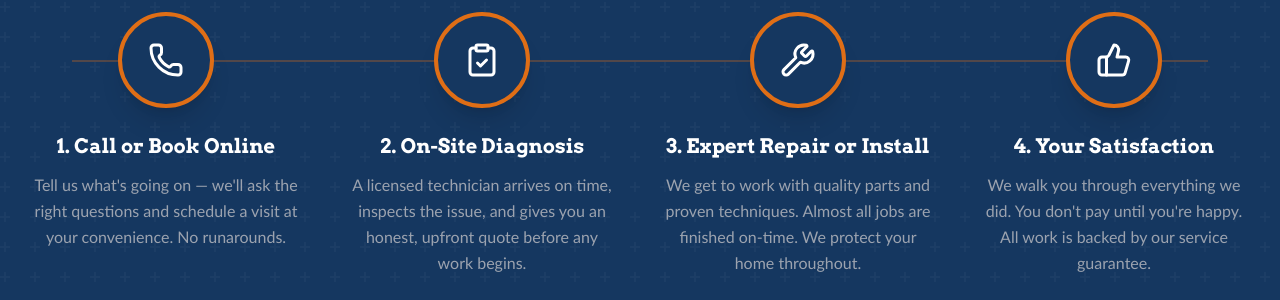
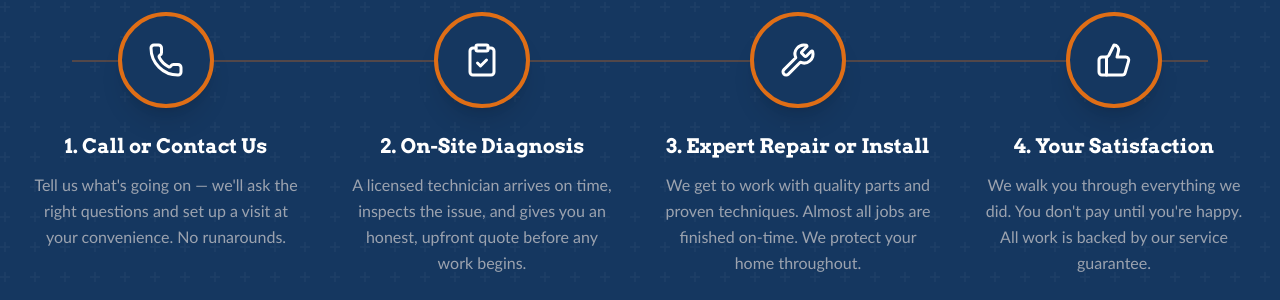
Before and after one commit to christianh0019/Aw-puma, a React (Vite) app: page / in a window 1280 px wide. Shown: the part 2360-2660 px from the top of the page. Built offline with nearby package versions, Linux system fonts and the light colour scheme.

Commit message:
Update all CTA buttons to say Get A Free Quote or Contact Us

```diff
--- a/components/Process.tsx
+++ b/components/Process.tsx
@@ -4,8 +4,8 @@ import { Phone, ClipboardCheck, Wrench, ThumbsUp } from 'lucide-react';
 const steps = [
   {
     icon: Phone,
-    title: "1. Call or Book Online",
-    desc: "Tell us what's going on — we'll ask the right questions and schedule a visit at your convenience. No runarounds."
+    title: "1. Call or Contact Us",
+    desc: "Tell us what's going on — we'll ask the right questions and set up a visit at your convenience. No runarounds."
   },
   {
     icon: ClipboardCheck,
--- a/pages/MassSave.tsx
+++ b/pages/MassSave.tsx
@@ -44,7 +44,7 @@ export const MassSave: React.FC = () => {
                     <div className="flex flex-col sm:flex-row justify-center gap-4">
                         <Link to="/contact">
                             <Button size="lg" icon={<CalendarCheck size={18} />}>
-                                Schedule Assessment
+                                Contact Us
                             </Button>
                         </Link>
                     </div>
@@ -70,9 +70,9 @@ export const MassSave: React.FC = () => {
                             <div className="w-16 h-16 bg-brand-orange/10 rounded-full flex items-center justify-center mb-6 group-hover:bg-brand-orange group-hover:text-white transition-colors duration-300">
                                 <CalendarCheck size={32} className="text-brand-orange group-hover:text-white" />
                             </div>
-                            <h3 className="text-xl font-bold text-brand-navy mb-3 uppercase tracking-wide">Schedule</h3>
+                            <h3 className="text-xl font-bold text-brand-navy mb-3 uppercase tracking-wide">Contact Us</h3>
                             <p className="text-brand-gray text-center">
-                                Schedule your no-cost home energy assessment at a time that works for your schedule.
+                                Reach out to discuss your no-cost home energy assessment and next steps.
                             </p>
                         </div>
 
--- a/pages/locations/CountyLocation.tsx
+++ b/pages/locations/CountyLocation.tsx
@@ -140,7 +140,7 @@ export const CountyLocation: React.FC = () => {
                     <div className="flex flex-col sm:flex-row gap-4 justify-center">
                         <Link to="/contact">
                             <Button size="lg" variant="primary" icon={<ArrowRight size={18} />}>
-                                Schedule Service in {data.name}
+                                Get A Free Quote
                             </Button>
                         </Link>
                         <a href="tel:6176183366">
--- a/pages/services/Boiler.tsx
+++ b/pages/services/Boiler.tsx
@@ -155,7 +155,7 @@ export const Boiler: React.FC = () => {
                                 We handle the removal of your old heavy tank and ensure all piping meets strict local plumbing codes.
                             </p>
                             <Link to="/contact">
-                                <Button variant="primary" size="lg">Schedule Boiler Service</Button>
+                                <Button variant="primary" size="lg">Get A Free Quote</Button>
                             </Link>
                         </div>
                     </div>
```
